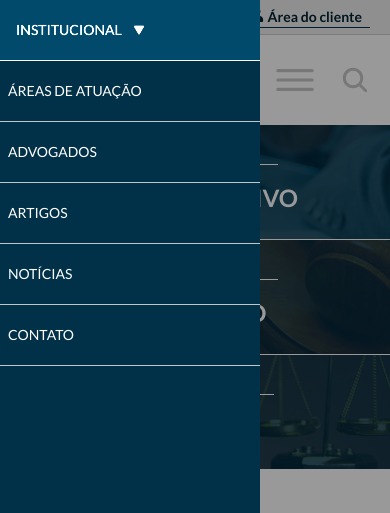
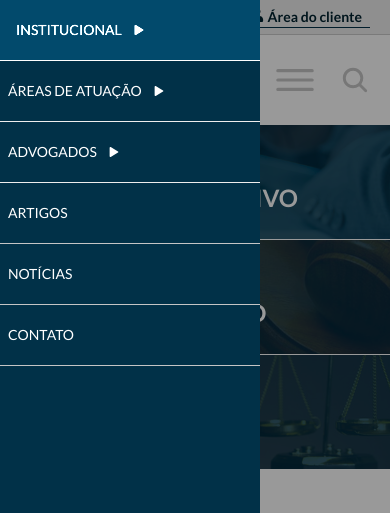
Before and after one commit to Dougladmo/Template-foz-next, a Next.js app: page / in a window 390 px wide. Both pictures are taken after a click on the icon 295 px from the left and 80 px from the top of the page. Shown: the top 513 px of the page. Built offline with nearby package versions, Linux system fonts and the light colour scheme.

Commit message:
dropdown off canvas finalizado e animações midheader finalizadas

```diff
--- /dev/null
+++ b/src/Styles/AnimationBottomHeader.css
@@ -0,0 +1,46 @@
+@media (min-width: 768px) {
+    .button-opened {
+        animation: button-animation-opening alternate 0.5s;
+    }
+
+    .wrapper-opened {
+        animation: wrapper-animation-opening alternate 0.5s;
+    }
+
+    .wrapper-closed {
+        animation: wrapper-animation-closing alternate 0.5s;
+    }
+
+}
+
+@keyframes button-animation-opening {
+    0% {
+        transform: translateY(40px);
+        opacity: 0.5;
+    }
+
+    100% {
+        transform: translateY(0px);
+        opacity: 1;
+    }
+}
+
+@keyframes wrapper-animation-opening {
+    0% {
+        transform: translateY(0px);
+    }
+
+    100% {
+        transform: translateY(-32px);
+    }
+}
+
+@keyframes wrapper-animation-closing {
+    0% {
+        transform: translateY(-32px);
+    }
+
+    100% {
+        transform: translateY(0px);
+    }
+}
--- a/src/Styles/Dropdown.css
+++ b/src/Styles/Dropdown.css
@@ -1,12 +1,21 @@
-.triangle-up {
-    animation: spin-up 0.5s;
+/* animação navbar desktop abrindo  triangulo*/
+.triangle-up-opened {
+    animation: spin-up-opening 0.3s;
+}
+/* animação navbar desktop fechando triangulo */
+.triangle-down-closed {
+    animation: spin-down-closing 0.3s;
+}
+/* animação offcanvas abrindo */
+.triangleOffcanvas-opened {
+    animation: OffcanvasSpin-opening 0.3s;
 }
 
-.triangle-down {
-    animation: spin-down 0.5s;
+.triangleOffcanvas-closed {
+    animation: OffcanvasSpin-closing 0.3s;
 }
 
-@keyframes spin-down {
+@keyframes spin-down-closing {
     0% {
         transform: rotate(0deg)
     }
@@ -16,7 +25,28 @@
     }
 }
 
-@keyframes spin-up {
+@keyframes OffcanvasSpin-opening {
+    0% {
+        transform: rotate(90deg)
+    }
+
+    100% {
+        transform: rotate(180)
+    }
+}
+
+@keyframes OffcanvasSpin-closing {
+    0% {
+        transform: rotate(180deg)
+    }
+
+    100% {
+        transform: rotate(90)
+    }
+}
+
+
+@keyframes spin-up-opening {
     0% {
         transform: rotate(180deg)
     }
--- a/src/components/Layout/Header/BottomBar.tsx
+++ /dev/null
@@ -1,62 +0,0 @@
-import React from 'react'
-
-import { Fade } from 'react-awesome-reveal'
-
-const BottomBar = () => {
-    return (
-        <div className='flex flex-col md:flex-row md:gap-1 gap-[1px] bg-white'>
-            <Fade cascade className='w-full'>
-                <div className="w-full h-[114px] md:h-[560px] relative overflow-hidden md:rounded-r-lg">
-                    <div className="absolute inset-0 bg-blue-900"></div>
-                    <img
-                        src="/adm.jpeg"
-                        alt="Imagem de fundo"
-                        className="object-cover w-full h-full"
-                    />
-                    <div className="absolute inset-0 flex flex-col items-center justify-center gap-1 text-white">
-                        <div className="flex items-center justify-center cursor-pointer">
-                            <div className="h-[1px] bg-white w-9 md:w-7 mr-3"></div>
-                            <p className="uppercase font-sans text-lg">Direito</p>
-                            <div className="h-[1px] bg-white w-9 md:w-7 ml-3"></div>
-                        </div>
-                        <h2 className="uppercase font-bold text-2xl md:text-3xl text-center cursor-pointer">Administrativo</h2>
-                    </div>
-                </div>
-                <div className="w-full h-[114px] md:h-[560px] relative overflow-hidden md:rounded-lg">
-                    <div className="absolute inset-0 bg-blue-900"></div>
-                    <img
-                        src="/trib.jpeg"
-                        alt="Imagem de fundo"
-                        className="object-cover w-full h-full"
-                    />
-                    <div className="absolute inset-0 flex flex-col items-center justify-center gap-1 text-white">
-                        <div className="flex items-center justify-center cursor-pointer">
-                            <div className="h-[1px] bg-white w-9 md:w-7 mr-3"></div>
-                            <p className="uppercase font-sans text-lg">Direito</p>
-                            <div className="h-[1px] bg-white w-9 md:w-7 ml-3"></div>
-                        </div>
-                        <h2 className="uppercase font-bold text-2xl md:text-3xl text-center cursor-pointer">Tributário</h2>
-                    </div>
-                </div>
-                <div className="w-full h-[114px] md:h-[560px] relative overflow-hidden md:rounded-l-lg">
-                    <div className="absolute inset-0 bg-blue-900"></div>
-                    <img
-                        src="/civil.jpeg"
-                        alt="Imagem de fundo"
-                        className="object-cover w-full h-full"
-                    />
-                    <div className="absolute inset-0 flex flex-col items-center justify-center gap-1 text-white">
-                        <div className="flex items-center justify-center cursor-pointer">
-                            <div className="h-[1px] bg-white w-9 md:w-7 mr-3"></div>
-                            <p className="uppercase font-sans md:text-lg">Direito</p>
-                            <div className="h-[1px] bg-white w-9 md:w-7 ml-3"></div>
-                        </div>
-                        <h2 className="uppercase font-bold text-2xl md:text-3xl text-center cursor-pointer">Civil</h2>
-                    </div>
-                </div>
-            </Fade>
-        </div>
-    )
-}
-
-export default BottomBar
--- /dev/null
+++ b/src/components/Layout/Header/BottomBar/BottomBar.tsx
@@ -0,0 +1,18 @@
+import React from 'react'
+
+import { Fade } from 'react-awesome-reveal'
+import DireitoCard from './DireitoCard'
+
+const BottomBar = () => {
+    return (
+        <div className='flex flex-col md:flex-row md:gap-1 gap-[1px] bg-white'>
+            <Fade cascade className='w-full'>
+                <DireitoCard title='administrativo' img='/adm.jpeg' rounded='md:rounded-r-lg'/>
+                <DireitoCard title='tributário' img='/trib.jpeg' rounded='md:rounded-lg' />
+                <DireitoCard title='civil' img='/civil.jpeg' rounded='md:rounded-l-lg' />
+            </Fade>
+        </div>
+    )
+}
+
+export default BottomBar
--- /dev/null
+++ b/src/components/Layout/Header/BottomBar/DireitoCard.tsx
@@ -0,0 +1,42 @@
+import Link from 'next/link';
+import React, { useState } from 'react'
+
+import '@/Styles/AnimationBottomHeader.css'
+
+type CardProps = {
+    title: string,
+    img: string,
+    rounded: string,
+}
+
+const DireitoCard = ({ title, img, rounded }: CardProps) => {
+    const [isOpen, setIsOpen] = useState(false);
+
+    return (
+        <div
+            onMouseEnter={() => setIsOpen(true)}
+            onMouseLeave={() => setIsOpen(false)}
+            className={`w-full h-[114px] md:h-[560px] relative overflow-hidden ${rounded}`}
+        >
+            {isOpen ? <div className="absolute inset-0 bg-blue-900 transition duration-500 opacity-70"></div> : <div className="absolute inset-0 bg-blue-900 transition duration-500"></div>}
+            <img
+                src={img}
+                alt="Imagem de fundo"
+                className="object-cover w-full h-full"
+            />
+            <div className="absolute inset-0 flex flex-col items-center justify-center text-white">
+                <div className={`flex flex-col items-center justify-center gap-2 ${isOpen ? 'wrapper-opened md:-translate-y-8' : 'wrapper-closed -translate-y-0'} `}>
+                    <div className="flex items-center justify-center cursor-pointer">
+                        <div className="h-[1px] bg-white w-5 md:w-7 mr-3"></div>
+                        <p className="uppercase font-sans text-base font-medium">Direito</p>
+                        <div className="h-[1px] bg-white w-5 md:w-7 ml-3"></div>
+                    </div>
+                    <h2 className="uppercase font-bold text-2xl md:text-3xl text-center cursor-pointer">{title}</h2>
+                </div>
+                {isOpen && <Link href='#' className={`${isOpen ? 'button-opened' : null} hidden md:flex bg-transparent text-white rounded-lg py-4 px-6 transition hover:bg-white hover:text-black duration-500 border-[1px] border-white`}>Saiba mais</Link>}
+            </div>
+        </div>
+    )
+}
+
+export default DireitoCard
--- a/src/components/Layout/Header/Dropdowns/HeaderDropdown.tsx
+++ b/src/components/Layout/Header/MidBar/Dropdowns/HeaderDropdown.tsx
@@ -22,7 +22,7 @@ const HeaderDropdown = ({ title, items }: HeaderDropdownProps) => {
                 className="flex items-center gap-2"
             >
                 {title}
-                {isOpen ? <BsTriangleFill size={10} className='triangle-up' /> : <BsTriangleFill size={10} className='triangle-down rotate-180' /> }
+                {isOpen ? <BsTriangleFill size={10} className='triangle-up-opened' /> : <BsTriangleFill size={10} className='triangle-down-closed rotate-180' /> }
             </button>
             {isOpen && (
                 <div
--- a/src/components/Layout/Header/Dropdowns/OffCanvasDropdown.tsx
+++ b/src/components/Layout/Header/MidBar/Dropdowns/OffCanvasDropdown.tsx
@@ -22,7 +22,7 @@ const OffCanvasDropdown = ({ title, items }: OffCanvasDropdownProps) => {
                     className={`text-sm uppercase flex items-center gap-3 py-5 w-full pl-2 hover:translate-x-2 transition duration-500 ${isOpen && 'translate-x-2'}`}
                 >
                     {title}
-                    {isOpen ? <BsTriangleFill size={10} className='triangle-up' /> : <BsTriangleFill size={10} className='triangle-down rotate-180' />}
+                    {isOpen ? <BsTriangleFill size={10} className='triangleOffcanvas-opened rotate-180' /> : <BsTriangleFill size={10} className='triangleOffcanvas-closed rotate-90' />}
                 </button>
             </div>
             {isOpen && (
--- a/src/components/Layout/Header/OffCanvas.tsx
+++ b/src/components/Layout/Header/MidBar/OffCanvas.tsx
@@ -7,17 +7,13 @@ const OffCanvas = () => {
         <div className='fixed left-0 z-30 bg-blue-800 w-2/3 h-screen lg:hidden'>
             <ul className='text-white text-sm uppercase flex flex-col'>
                 <li>
-                    <OffCanvasDropdown title='institucional' items={['xd', 'b', 'c']} />
+                    <OffCanvasDropdown title='institucional' items={['história', 'valores', 'perfis de clientes', 'depoimentos', 'links úteis', 'principais termos jurídicos']} />
                 </li>
-                <li className='flex flex-col justify-start border-b-[1px] border-gray-500 hover:bg-blue-900 duration-300 transition'>
-                    <Link href="#" className='py-5 w-full pl-2 hover:translate-x-2 transition duration-500'>
-                        áreas de atuação
-                    </Link>
+                <li>
+                    <OffCanvasDropdown title='áreas de atuação' items={['direito administrativo', 'direito tributário', 'direito civil', 'habilitação de herdeiros']} />
                 </li>
-                <li className='flex flex-col justify-start border-b-[1px] border-gray-500 hover:bg-blue-900 duration-300 transition'>
-                    <Link href="#" className='py-5 w-full pl-2 hover:translate-x-2 transition duration-500'>
-                        advogados
-                    </Link>
+                <li>
+                    <OffCanvasDropdown title='advogados' items={['wilson luis de souza foz', 'antonio josé de sousa foz', 'Marcela gonçalves foz']} />
                 </li>
                 <li className='flex flex-col justify-start border-b-[1px] border-gray-500 hover:bg-blue-900 duration-300 transition'>
                     <Link href="#" className='py-5 w-full pl-2 hover:translate-x-2 transition duration-500'>
```
Also changed, not shown: src/components/Layout/Header/Header.tsx (+4 -4 lines), src/components/Layout/Header/MidBar/Dropdowns/SearchBar.tsx (added), src/components/Layout/Header/MidBar/MidBar.tsx (renamed from src/components/Layout/Header/MidBar.tsx), src/components/Layout/Header/TopBar/TopBar.tsx (renamed from src/components/Layout/Header/TopBar.tsx).
